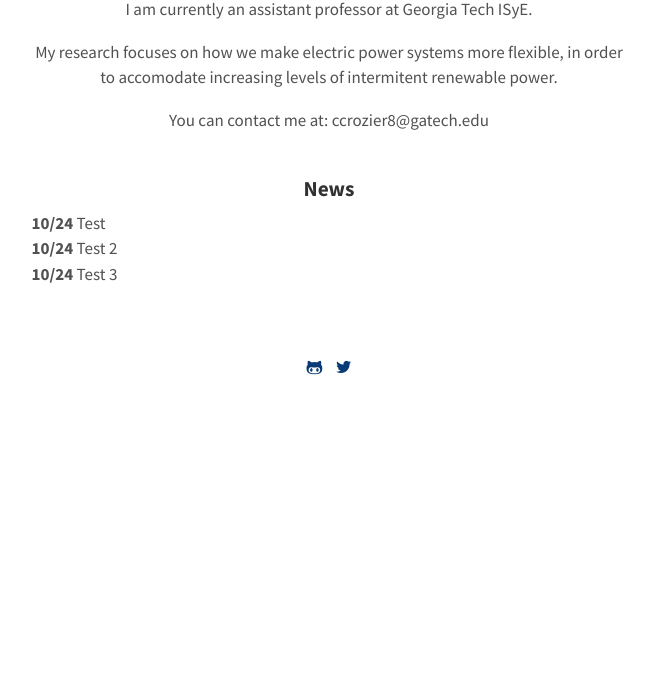
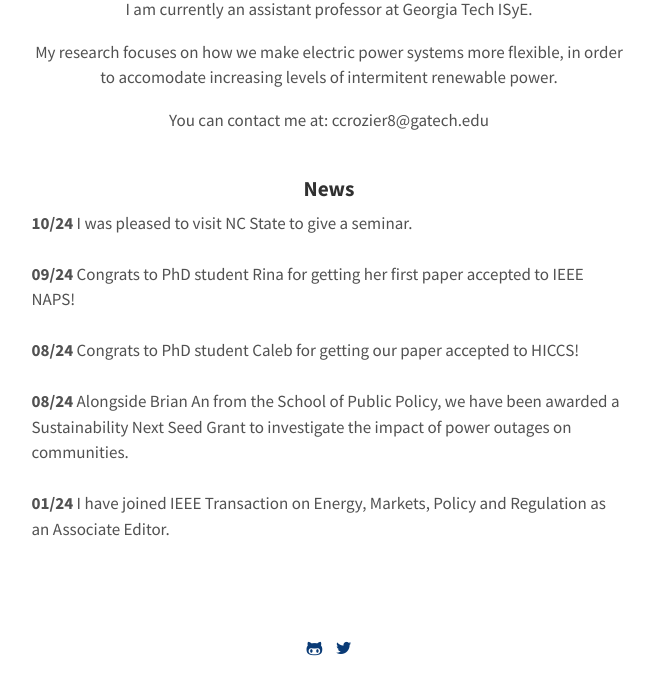
Before and after one commit to constancecrozier/constancecrozier.github.io, a Jekyll site: the page built from index.html, in a window 1280 px wide. Shown: the part 496-1191 px from the top of the page, without its empty margins (311-963 px from the left). Built offline with Jekyll 4.4.1, drawn with Linux system fonts in a browser that asks for light colours; before the commit the page ends 911 px from its top, so only the background shows below that.

Commit message:
Update index.html

```diff
--- a/index.html
+++ b/index.html
@@ -30,11 +30,16 @@ title: Home
 <div style="overflow: auto; height:20%; width:100%;">
     <center><h3>News</h3></center>
 
-    <b>10/24</b> Test <br>
+    <b>10/24</b> I was pleased to visit NC State to give a seminar.<br><br>
 
-    <b>10/24</b> Test 2 <br/>
+    <b>09/24</b> Congrats to PhD student Rina for getting her first paper accepted to IEEE NAPS!<br><br>
 
-    <b>10/24</b> Test 3
+    <b>08/24</b> Congrats to PhD student Caleb for getting our paper accepted to HICCS!<br><br>
+
+    <b>08/24</b> Alongside Brian An from the School of Public Policy, we have been awarded a Sustainability Next Seed Grant to investigate the impact of power outages on communities.<br><br>
+
+    <b>01/24</b> I have joined IEEE Transaction on Energy, Markets, Policy and Regulation as an Associate Editor. <br><br>
+
 </div>
 
 </div>
```
